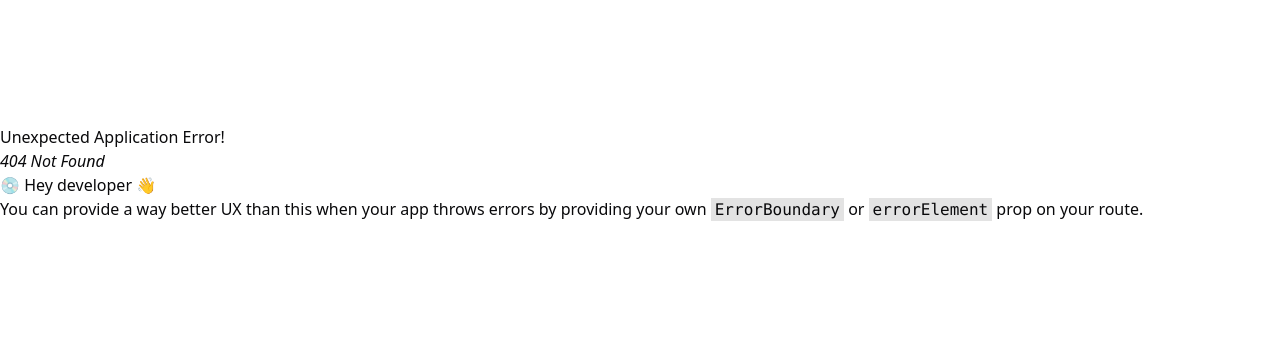
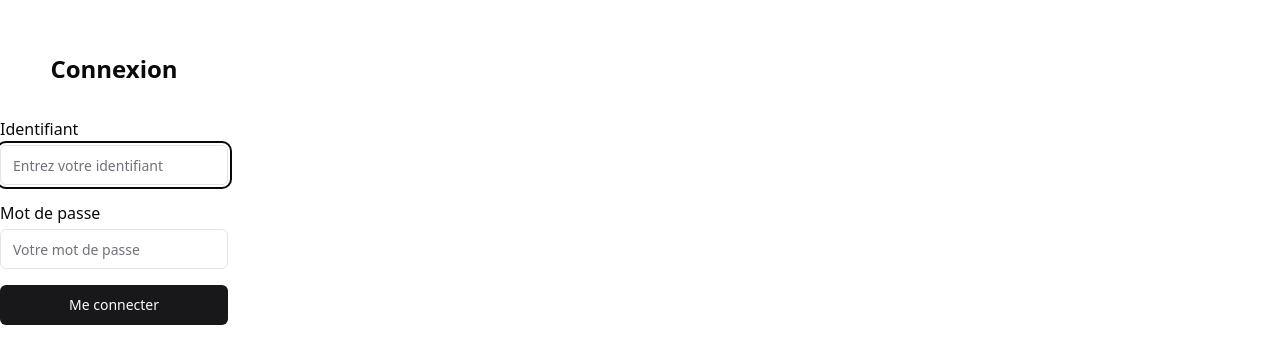
Before and after one commit to ndadevweb/golang-api-shootemup-game, a React (Vite) app in the folder client/: page /signin in a window 1280 px wide. Before the commit this address had no page. Shown: the part 227-590 px from the top of the page. Built offline with nearby package versions, Linux system fonts and the light colour scheme.

Commit message:
Creer la page de connexion utilisateur [closes #15]

```diff
--- /dev/null
+++ b/client/src/features/auth/api/signin.ts
@@ -0,0 +1,17 @@
+import type { SigninFormInterface } from "../types/types";
+
+export async function signin(payload: SigninFormInterface) {
+  const response = await fetch("/api/auth/signin", {
+    method: "POST",
+    headers: { "Content-Type": "application/json" },
+    body: JSON.stringify(payload),
+  })
+
+  if (!response.ok) {
+    const { error } = await response.json()
+
+    throw Error(error)
+  }
+
+  return await response.json()
+}
--- /dev/null
+++ b/client/src/features/auth/components/signin/SigninForm.tsx
@@ -0,0 +1,78 @@
+import { useEffect } from 'react'
+import { useForm } from 'react-hook-form'
+import { z } from 'zod'
+import { zodResolver } from '@hookform/resolvers/zod'
+import { SigninFormInterface } from '@/features/auth/types/types'
+import { Input } from '@/components/ui/input'
+import { Button } from '@/components/ui/button'
+import { signin } from '@/features/auth/api/signin'
+import { Alert, AlertDescription } from '@/components/ui/alert'
+import { AlertCircleIcon } from 'lucide-react'
+
+
+const signinSchema = z.object({
+    login: z.string().min(2, "Identifiant trop court"),
+    password: z.string().min(6, "Mot de passe trop court"),
+});
+
+// type SigninFormValues = z.infer<typeof signinSchema>
+
+export function SigninForm() {
+    const { register, setFocus, handleSubmit, setError, formState: { errors } } = useForm<SigninFormInterface>({
+        resolver: zodResolver(signinSchema),
+    })
+
+    const onSubmit = async (data: SigninFormInterface) => {
+        await signin(data)
+            .catch((error) => {
+                setError('root', { message: error.message })
+            })
+    }
+
+    useEffect(() => {
+        setFocus('login')
+    }, [setFocus])
+
+    return (
+        <form className="space-y-4 max-w-sm mx-auto mt-8" onSubmit={handleSubmit(onSubmit)}>
+            {errors.root && (
+                <div className="grid w-full max-w-xl items-start gap-4">
+
+                    <Alert variant="destructive">
+                        <AlertCircleIcon />
+                        <AlertDescription>
+                            <p>{errors.root.message}</p>
+                        </AlertDescription>
+                    </Alert>
+                </div>
+            )}
+            <div>
+                <label htmlFor="login" className="block mb-1">
+                    Identifiant
+                </label>
+                <Input
+                    id="login"
+                    type="text"
+                    placeholder="Entrez votre identifiant"
+                    {...register("login")}
+                    required
+                />
+            </div>
+            <div>
+                <label htmlFor="password" className="block mb-1">
+                    Mot de passe
+                </label>
+                <Input
+                    id="password"
+                    type="password"
+                    placeholder="Votre mot de passe"
+                    {...register("password")}
+                    required
+                />
+            </div>
+            <Button type="submit" className="w-full">
+                Me connecter
+            </Button>
+        </form>
+    )
+}
--- a/client/src/features/auth/types/types.ts
+++ b/client/src/features/auth/types/types.ts
@@ -2,3 +2,8 @@ export interface SignupFormInterface {
     login: string;
     password: string;
 }
+
+export interface SigninFormInterface {
+    login: string;
+    password: string;
+}
--- /dev/null
+++ b/client/src/pages/auth/Signin.tsx
@@ -0,0 +1,10 @@
+import { SigninForm } from "@/features/auth/components/signin/SigninForm";
+
+export default function SigninPage() {
+  return (
+    <div>
+      <h1 className="text-2xl font-bold text-center mt-8 mb-6">Connexion</h1>
+      <SigninForm />
+    </div>
+  );
+}
--- a/client/src/routes.tsx
+++ b/client/src/routes.tsx
@@ -1,9 +1,14 @@
 import { createBrowserRouter } from "react-router"
 import SignupPage from "./pages/auth/Signup"
+import SigninPage from "./pages/auth/Signin"
 
 export const router = createBrowserRouter([
     {
         path: "/",
         Component: SignupPage,
     },
+    {
+        path: "/signin",
+        Component: SigninPage
+    }
 ]);
```
